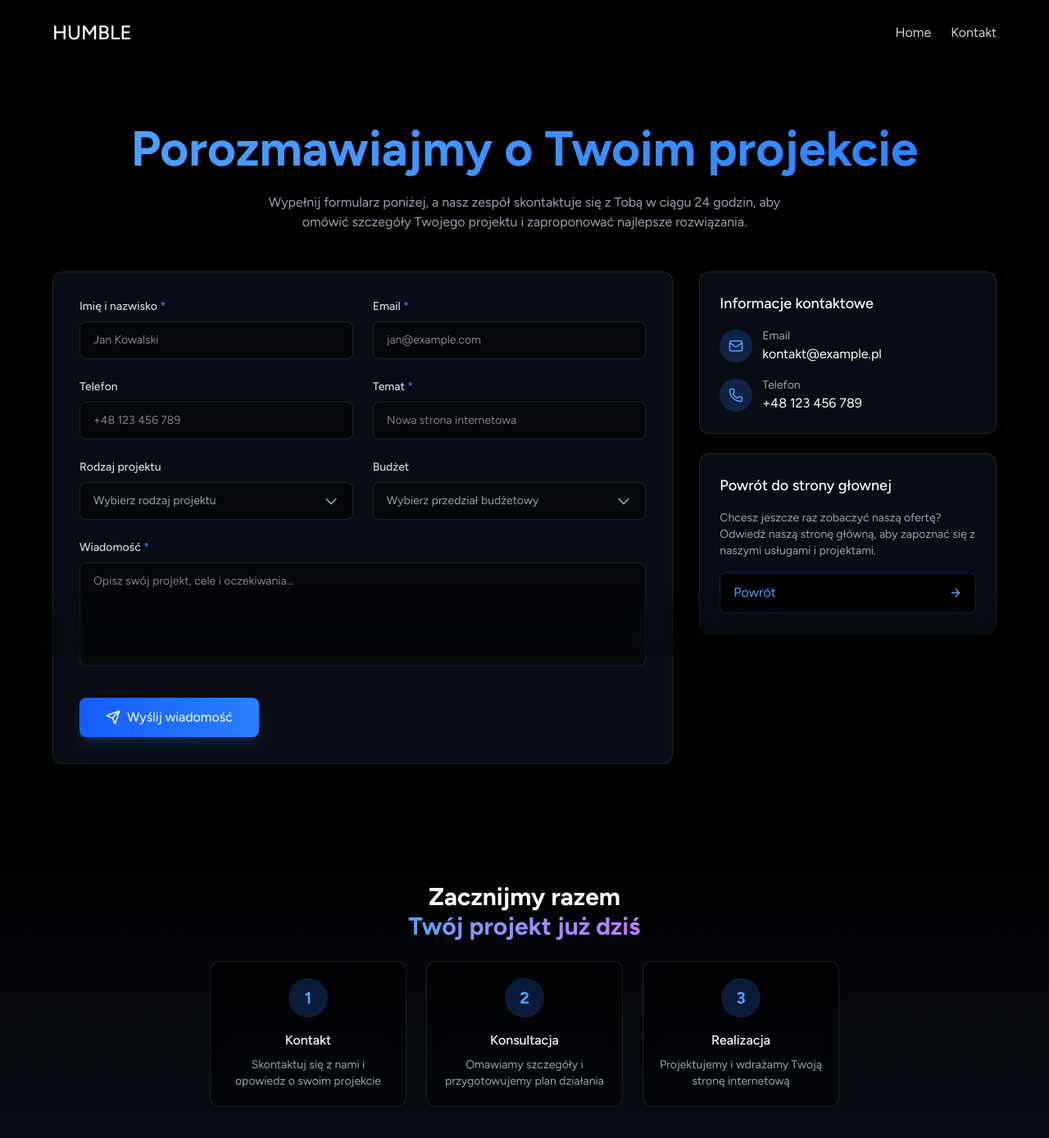
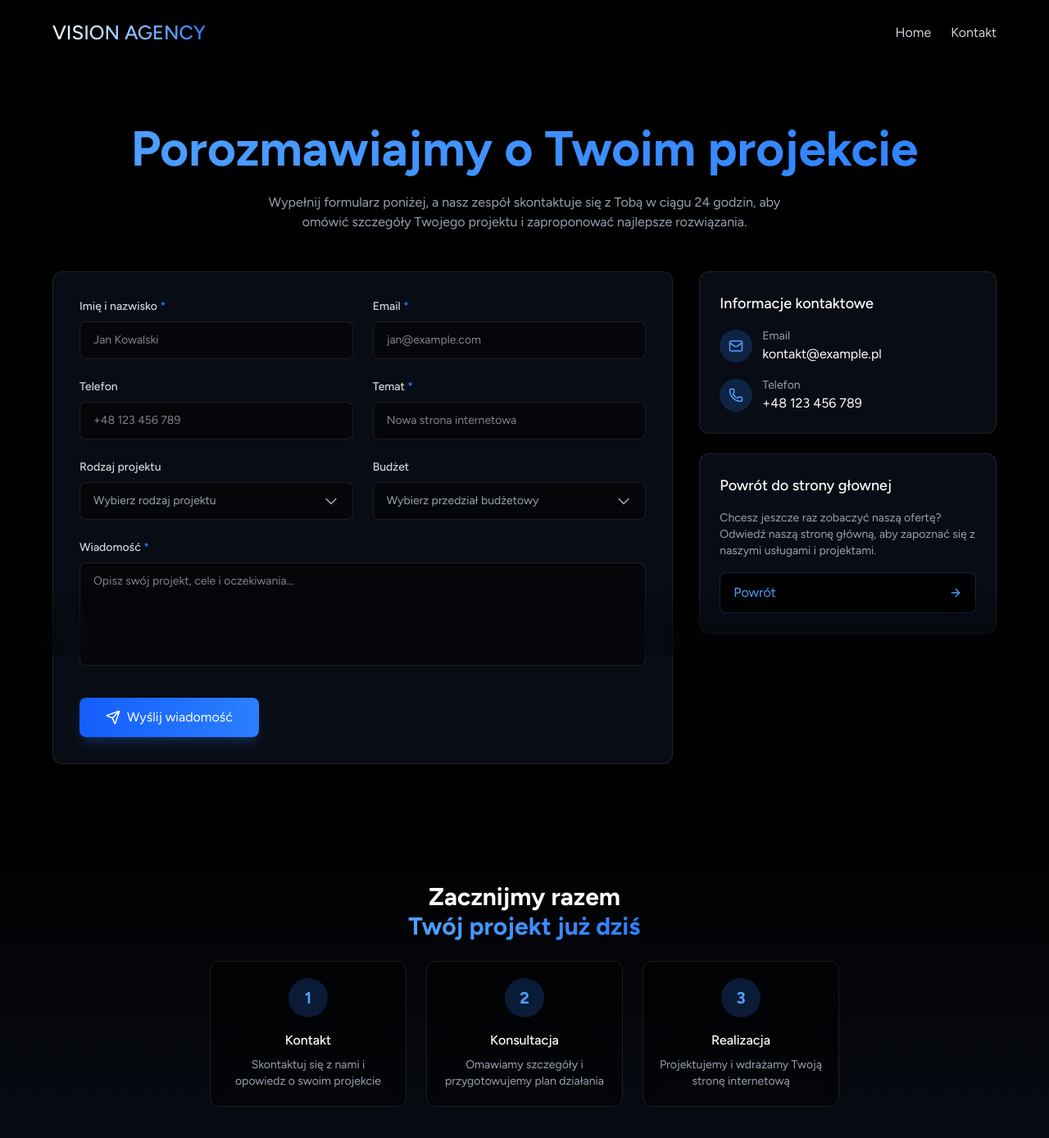
Before and after one commit to Cyberflyyy/Agency, a Next.js app: page /kontakt in a window 1280 px wide. Shown: the top 1388 px of the page at 82% size. Built offline with nearby package versions, Linux system fonts and the light colour scheme.

Commit message:
color changes

```diff
--- a/src/app/components/about_us.tsx
+++ b/src/app/components/about_us.tsx
@@ -21,9 +21,9 @@ const AboutUs = () => {
         {/* Squares and wide rectangle below */}
         <div className="w-full flex  flex-col lg:grid xl:grid-cols-2 gap-4 sm:gap-3 xl:gap-4">
           {/* Top-left square */}
-          <div className="bg-[#1a1a1a] backdrop-blur-sm border border-white/10 hover:border-purple-500/50 transition-all duration-300 rounded-2xl xl:rounded-tl-2xl flex flex-col overflow-hidden">
+          <div className="bg-[#1a1a1a] backdrop-blur-sm border border-white/10 hover:border-blue-500/50 transition-all duration-300 rounded-2xl xl:rounded-tl-2xl flex flex-col overflow-hidden">
             <div className="px-8 pt-8 sm:px-10 sm:pt-10">
-              <p className="mt-2 text-2xl  font-semibold  tracking-tight  text-[#5148e4] max-lg:text-center">
+              <p className="mt-2 text-2xl  font-semibold  tracking-tight  text-blue-500 max-lg:text-center">
                 Wydajność
               </p>
               <p className="mt-2 max-w-lg text-sm/6 text-white max-lg:text-center">
@@ -47,7 +47,7 @@ const AboutUs = () => {
           {/* Top-right card with code preview */}
           <div className="bg-[#1a1a1a] backdrop-blur-sm border border-white/10 hover:border-blue-500 transition-all duration-300 rounded-2xl xl:rounded-tr-2xl overflow-hidden flex flex-col">
             <div className="px-8 pt-8 pb-3 sm:px-10 sm:pt-10 sm:pb-0">
-              <p className="mt-2 text-2xl font-semibold  tracking-tight  text-[#5148e4]  max-lg:text-center">
+              <p className="mt-2 text-2xl font-semibold  tracking-tight  text-blue-500 max-lg:text-center">
                 Kod i Jakość
               </p>
               <p className="mt-2 max-w-lg text-sm/6 text-white max-lg:text-center">
@@ -92,7 +92,7 @@ const AboutUs = () => {
           <div className="col-span-2">
             <div className=" bg-[#1a1a1a] backdrop-blur-sm border border-white/10 hover:border-white/30 transition-all duration-300 p-3 sm:p-4 xl:p-6 w-full flex flex-col rounded-2xl xl:rounded-bl-2xl xl:rounded-br-2xl">
               <div className="ml-2">
-                <p className="mt-2 font-semibold text-2xl tracking-tight  text-[#5148e4]  max-lg:text-center">
+                <p className="mt-2 font-semibold text-2xl tracking-tight  text-blue-500  max-lg:text-center">
                   Nasz Tech Stack
                 </p>
                 <p className="mt-2 max-w-lg text-sm/6 text-white max-lg:text-center mb-6">
--- a/src/app/components/footer.tsx
+++ b/src/app/components/footer.tsx
@@ -12,12 +12,12 @@ const BottomBackdropText: React.FC<BottomBackdropTextProps> = ({
     <div className="relative w-full overflow-hidden">
       <h1
         className="
-          w-full text-center font-orbitron leading-none
+          w-full text-center font-semibold   leading-none
           text-[clamp(5rem,26vw,20rem)] tracking-tight
           transform translate-y-[15%]"
         style={highlightStyle}
       >
-        HUMBLE
+        VISION
       </h1>
     </div>
   );
--- a/src/app/components/header.tsx
+++ b/src/app/components/header.tsx
@@ -115,7 +115,7 @@ const Header = () => {
                   >
                     <div className="flex flex-col h-full">
                       <div className="p-6 border-b border-white/10 flex items-center justify-between">
-                        <span className="text-lg font-medium bg-gradient-to-r from-blue-400 to-purple-400 bg-clip-text text-transparent">
+                        <span className="text-lg font-medium bg-gradient-to-r from-blue-400 to-blue-500 bg-clip-text text-transparent">
                           Menu
                         </span>
                         <button
@@ -141,7 +141,7 @@ const Header = () => {
                                 className="flex items-center gap-3 p-3 rounded-lg hover:bg-white/10 transition-all duration-300 group"
                                 onClick={() => setMenuOpen(false)}
                               >
-                                <div className="w-8 h-8 flex items-center justify-center rounded-full bg-gradient-to-br from-blue-500/20 to-purple-500/20 border border-white/10 group-hover:border-blue-400/30 transition-all duration-300">
+                                <div className="w-8 h-8 flex items-center justify-center rounded-full bg-gradient-to-br from-blue-400/20 to-blue-500/20 border border-white/10 group-hover:border-blue-400/30 transition-all duration-300">
                                   {item.icon}
                                 </div>
                                 <span className="font-medium tracking-wide text-sm">
--- a/src/app/components/header_kontakt.tsx
+++ b/src/app/components/header_kontakt.tsx
@@ -10,8 +10,11 @@ const HeaderKontakt = () => {
       transition={{ duration: 0.5 }}
       className="col-span-3 py-6 px-4 md:px-8 lg:px-16 flex items-center justify-between"
     >
-      <Link href="/" className="text-2xl  font-medium text-white">
-        HUMBLE
+      <Link
+        href="/"
+        className="text-2xl  font-medium bg-gradient-to-r from-white to-blue-500 bg-clip-text text-transparent"
+      >
+        VISION AGENCY
       </Link>
       <nav>
         <ul className="flex space-x-6">
--- a/src/app/components/main.tsx
+++ b/src/app/components/main.tsx
@@ -26,10 +26,10 @@ const Main = () => {
             className="max-w-4xl mx-auto text-center"
           >
             <h1 className="text-4xl sm:text-5xl md:text-6xl mb-6 font-medium">
-              <span className="block text-transparent font-bold bg-clip-text bg-gradient-to-r pb-3  from-white to-blue-400">
+              <span className="block  font-bold text-white">
                 Nowoczesny design.
               </span>
-              <span className="block text-transparent font-bold  bg-clip-text bg-gradient-to-r pb-3  from-blue-400 to-white">
+              <span className="block text-transparent font-bold  bg-clip-text bg-gradient-to-r pb-3  from-blue-400 to-blue-500">
                 Realne rezultaty.
               </span>
             </h1>
--- a/src/app/kontakt/page.tsx
+++ b/src/app/kontakt/page.tsx
@@ -426,7 +426,7 @@ const Page = () => {
             <h2 className="text-2xl md:text-3xl font-bold text-white mb-6">
               Zacznijmy razem
               <br />
-              <span className="bg-gradient-to-r from-blue-400 to-purple-400 bg-clip-text text-transparent">
+              <span className="bg-gradient-to-r from-blue-400 to-blue-500 bg-clip-text text-transparent">
                 Twój projekt już dziś
               </span>
             </h2>
--- a/src/app/page.tsx
+++ b/src/app/page.tsx
@@ -48,22 +48,6 @@ export default function Home() {
       </div>
 
       <BottomBackdropText highlightStyle={style} />
-
-      {windowWidth > 0 && (
-        <div className="fixed bottom-2.5 right-2.5 bg-black/90 p-2 rounded text-xs z-50">
-          <p>Window width: {windowWidth}px</p>
-          <p>
-            Layout:{" "}
-            {windowWidth < 640
-              ? "Mobile"
-              : windowWidth < 768
-              ? "Small Tablet"
-              : windowWidth < 1024
-              ? "Tablet"
-              : "Desktop"}
-          </p>
-        </div>
-      )}
     </div>
   );
 }
```
